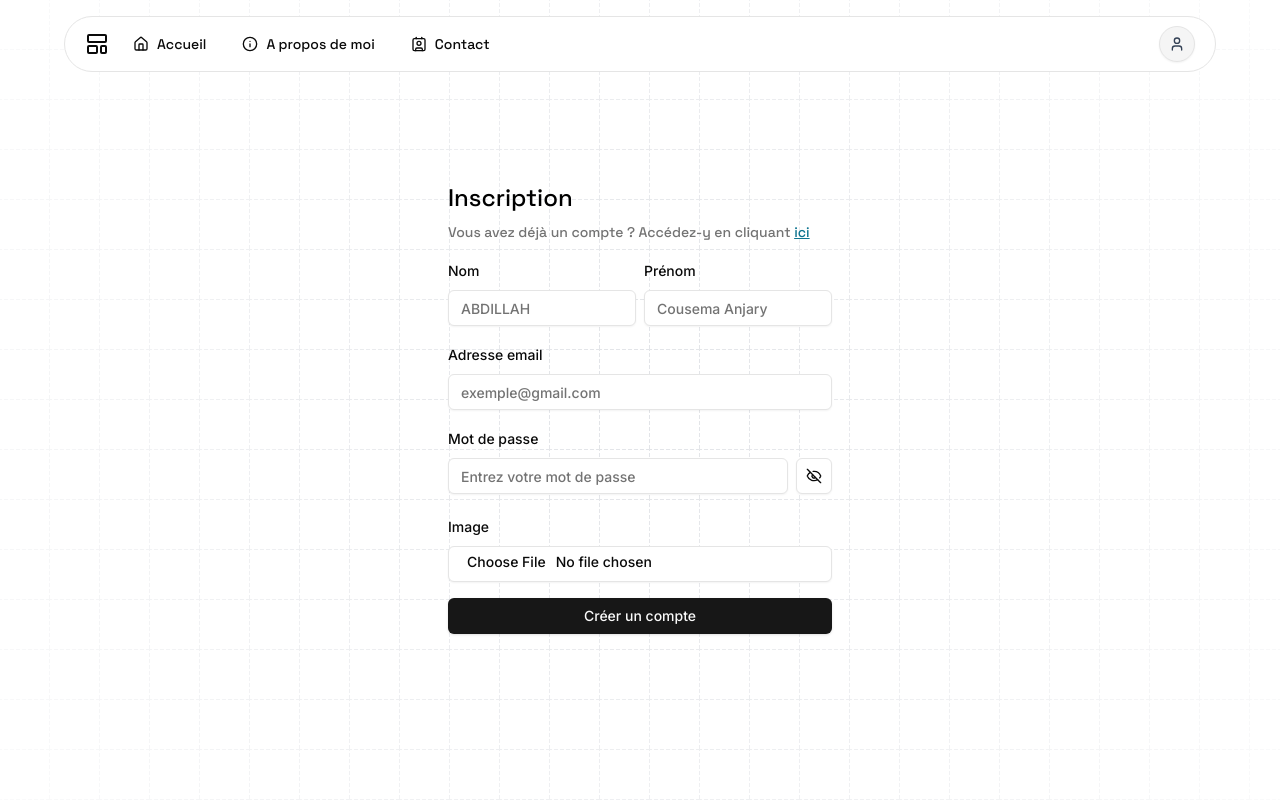
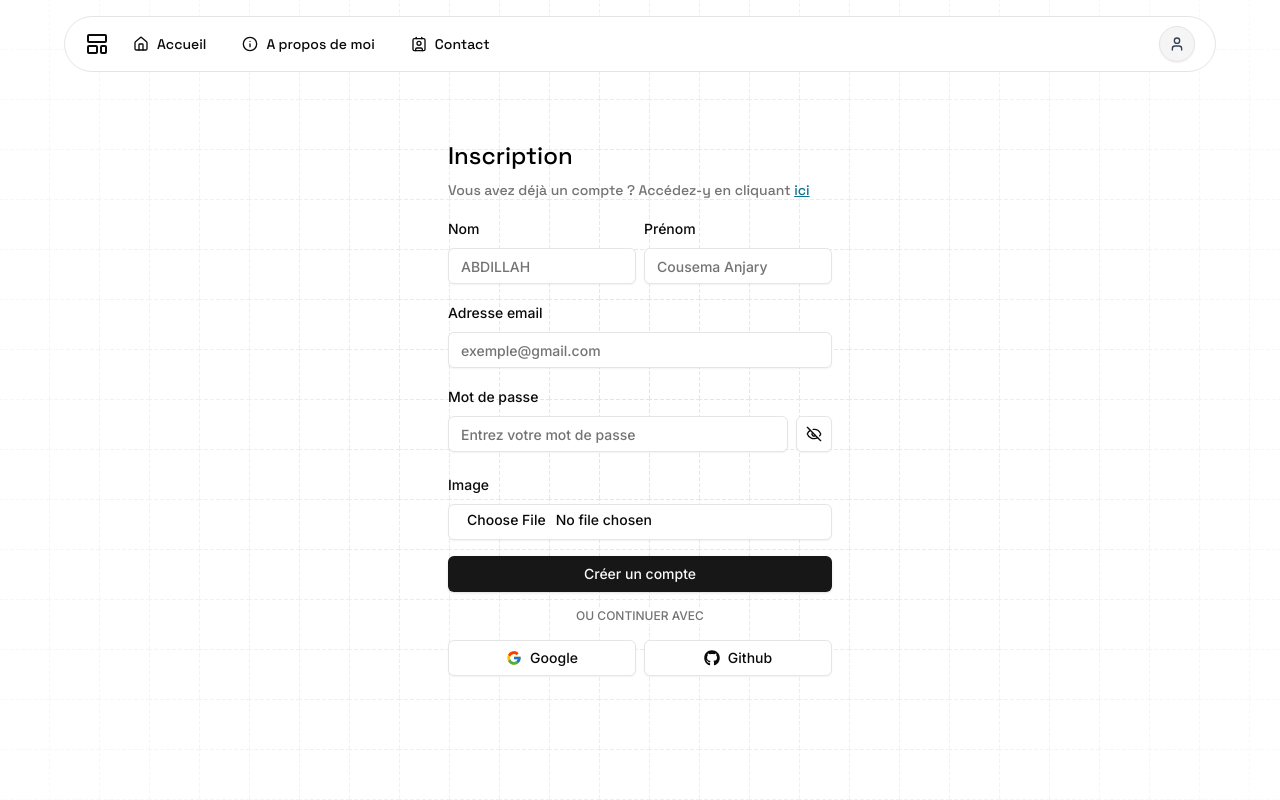
Before and after one commit to CousemaAnjary/dashboard, a Next.js app: page /auth/register in a window 1280 px wide. Built offline with nearby package versions, Linux system fonts and the light colour scheme.

Commit message:
Ajout des boutons de connexion avec Google et Github dans le formulaire d'inscription et mise à jour des dépendances pour inclure react-icons

```diff
--- a/package.json
+++ b/package.json
@@ -21,6 +21,7 @@
     "react": "^19.0.0",
     "react-dom": "^19.0.0",
     "react-hook-form": "^7.54.2",
+    "react-icons": "^5.4.0",
     "tailwind-merge": "^2.6.0",
     "tailwindcss-animate": "^1.0.7",
     "zod": "^3.24.1"
--- a/src/modules/auth/register/components/RegisterForm.tsx
+++ b/src/modules/auth/register/components/RegisterForm.tsx
@@ -2,9 +2,11 @@
 import { z } from "zod"
 import Link from "next/link"
 import { useState } from "react"
+import { FaGithub } from "react-icons/fa"
+import { FcGoogle } from "react-icons/fc"
 import { useForm } from "react-hook-form"
+import { Input } from "@/src/components/ui/input"
 import { Eye, EyeOff, Loader } from "lucide-react"
-import { Input } from "@/src/components/ui/input"
 import { Button } from "@/src/components/ui/button"
 import { zodResolver } from "@hookform/resolvers/zod"
 import { Form, FormControl, FormField, FormItem, FormLabel, FormMessage } from "@/src/components/ui/form"
@@ -56,6 +58,10 @@ export default function RegisterForm() {
      * ! COMPORTEMENT (méthodes, fonctions) de l'application
      */
     const handleRegister = (data: z.infer<typeof formSchema>) => {
+
+        // Affichage du loader pendant le chargement
+        setLoading(true)
+
         console.log("Formulaire soumis :", data);
     }
 
@@ -178,9 +184,26 @@ export default function RegisterForm() {
                                     ) : (
                                         "Créer un compte"
                                     )}
+                                </Button>
+                            </div>
 
-                                </Button>
+                            <div className="relative">
+                                <div className="relative flex justify-center text-xs uppercase">
+                                    <span className="bg-background px-2 font-inter text-muted-foreground">Ou continuer avec</span>
+                                </div>
+                            </div>
 
+                            <div className="grid grid-cols-2 gap-2">
+                                <div className="grid gap-2">
+                                    <Button type="button" variant="outline" className="w-full font-inter">
+                                        <FcGoogle size={18} /> Google
+                                    </Button>
+                                </div>
+                                <div className="grid gap-2">
+                                    <Button type="button" variant="outline" className="w-full font-inter">
+                                        <FaGithub size={18} /> Github
+                                    </Button>
+                                </div>
                             </div>
 
                         </div>
```
Also changed, not shown: 1 other file (tests, documents, lock files or other folders).
